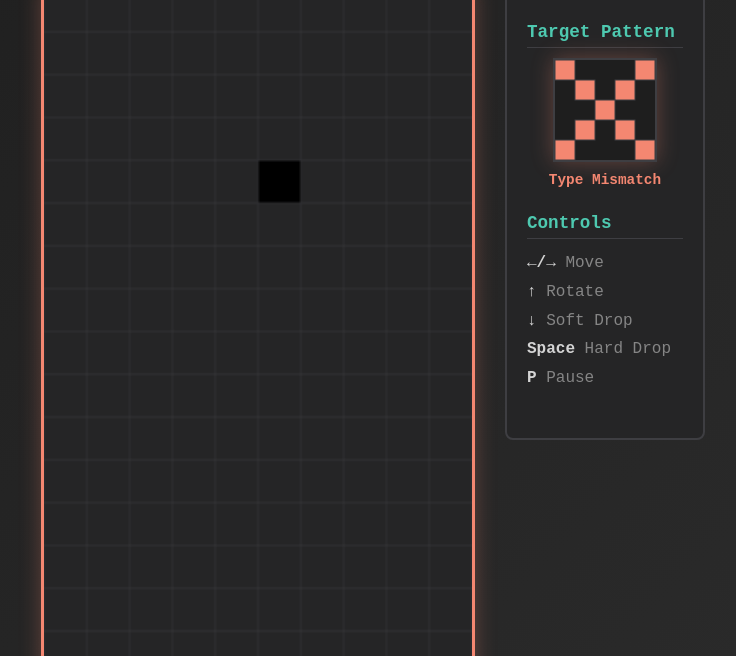
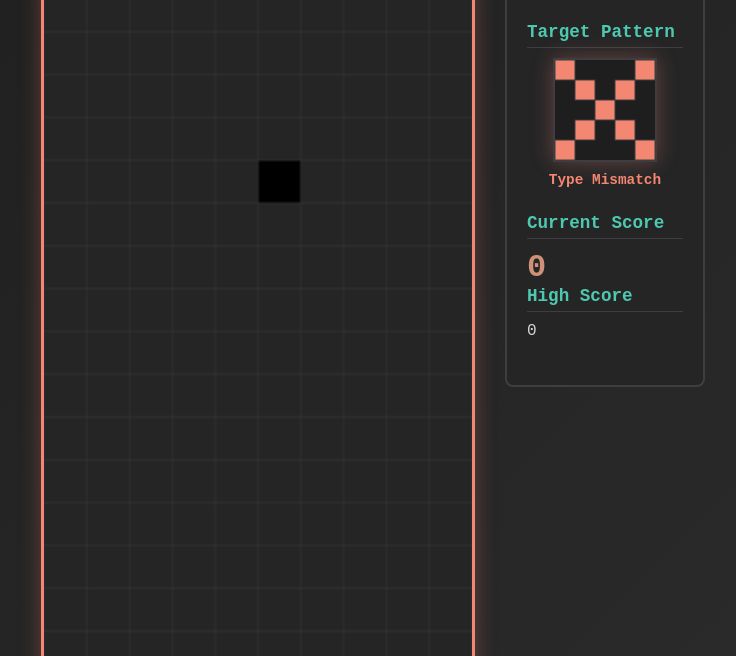
Before and after one commit to Ankit-Mehra/skills-publish-docker-images, a plain HTML site: page src/index.html in a window 1280 px wide. Shown: the part 144-800 px from the top of the page, without its empty margins (267-1003 px from the left). Drawn offline with Linux system fonts and the light colour scheme.

Commit message:
Add high score display

```diff
--- a/src/index.html
+++ b/src/index.html
@@ -32,14 +32,11 @@
         </div>
 
         <div class="info-section">
-          <h3>Controls</h3>
-          <div class="controls">
-            <strong>←/→</strong> Move<br />
-            <strong>↑</strong> Rotate<br />
-            <strong>↓</strong> Soft Drop<br />
-            <strong>Space</strong> Hard Drop<br />
-            <strong>P</strong> Pause
-          </div>
+          <h3>Current Score</h3>
+          <div class="score" id="score">0</div>
+          <h3>High Score</h3>
+          <div class="high-score" id="high-score">0</div>
+        </div>
         </div>
       </div>
     </div>
```
